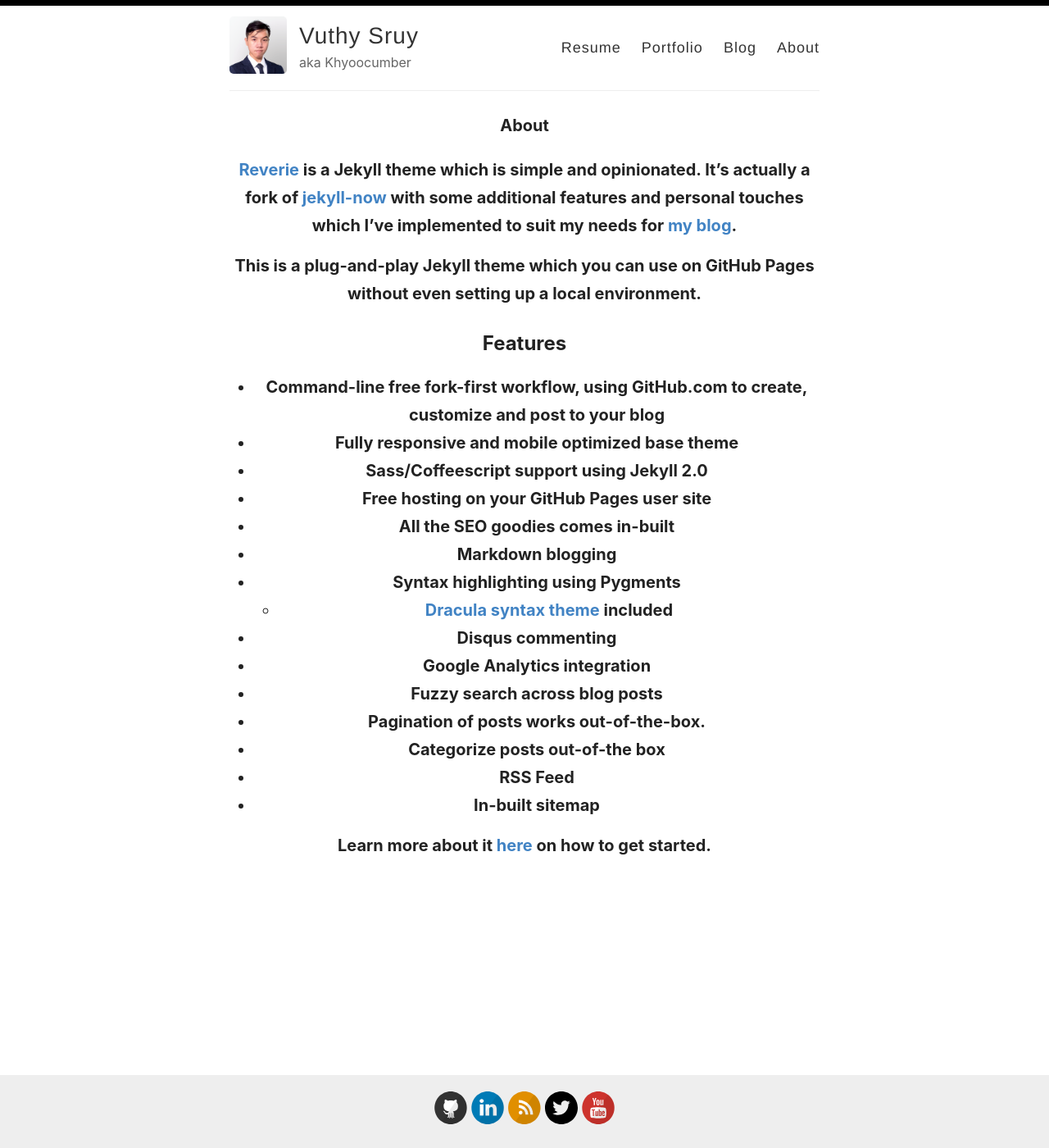
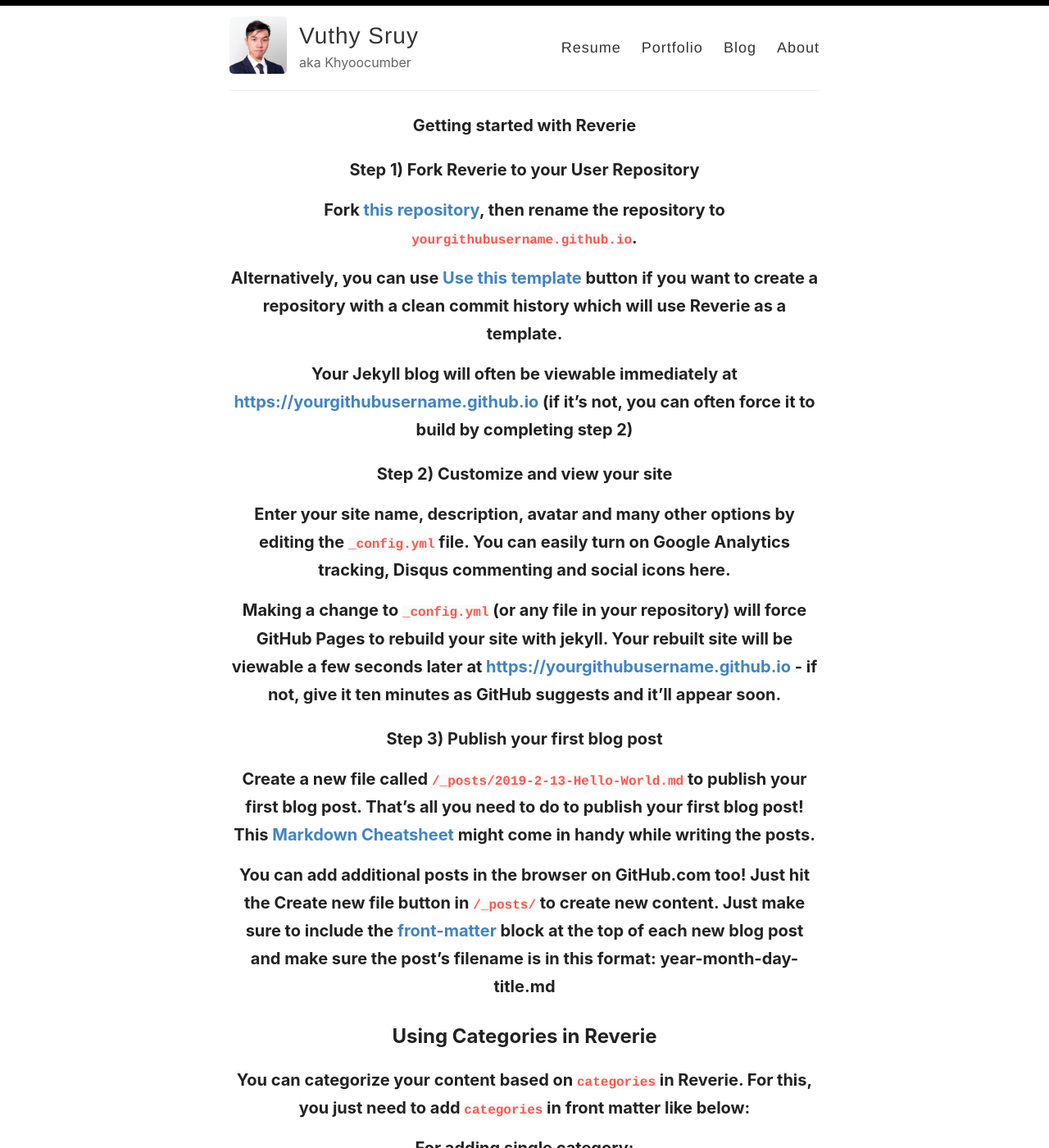
Before and after one commit to VuthySruy/VuthySruy.github.io, a Jekyll site: the page built from _pages/getting-started.md, in a window 1280 px wide and 1400 px high. Shown: the whole window at 82% size. Built offline with Jekyll 4.4.1, drawn with Linux system fonts in a browser that asks for light colours; some of the changed text lies outside the part shown.

Commit message:
Update getting-started.md

````diff
--- a/_pages/getting-started.md
+++ b/_pages/getting-started.md
@@ -1,29 +1,51 @@
 ---
 layout: page
-title: About
-permalink: /about/
+title: Getting started with Reverie
+permalink: /getting-started/
 ---
 
-[Reverie](https://github.com/amitmerchant1990/reverie) is a Jekyll theme which is simple and opinionated. It's actually a fork of [jekyll-now](https://github.com/barryclark/jekyll-now) with some additional features and personal touches which I've implemented to suit my needs for [my blog](https://www.amitmerchant.com).
+### Step 1) Fork Reverie to your User Repository
 
-This is a plug-and-play Jekyll theme which you can use on GitHub Pages without even setting up a local environment.
+Fork [this repository](https://github.com/amitmerchant1990/reverie), then rename the repository to `yourgithubusername.github.io`.
 
-## Features
+Alternatively, you can use [Use this template](https://github.com/amitmerchant1990/reverie/generate) button if you want to create a repository with a clean commit history which will use Reverie as a template.
 
-- Command-line free fork-first workflow, using GitHub.com to create, customize and post to your blog
-- Fully responsive and mobile optimized base theme
-- Sass/Coffeescript support using Jekyll 2.0
-- Free hosting on your GitHub Pages user site
-- All the SEO goodies comes in-built
-- Markdown blogging
-- Syntax highlighting using Pygments
-    - [Dracula syntax theme](https://draculatheme.com/) included
-- Disqus commenting
-- Google Analytics integration
-- Fuzzy search across blog posts
-- Pagination of posts works out-of-the-box.
-- Categorize posts out-of-the box
-- RSS Feed
-- In-built sitemap
+Your Jekyll blog will often be viewable immediately at <https://yourgithubusername.github.io> (if it's not, you can often force it to build by completing step 2)
 
-Learn more about it [here](https://github.com/amitmerchant1990/reverie) on how to get started.
+### Step 2) Customize and view your site
+
+Enter your site name, description, avatar and many other options by editing the `_config.yml` file. You can easily turn on Google Analytics tracking, Disqus commenting and social icons here.
+
+Making a change to `_config.yml` (or any file in your repository) will force GitHub Pages to rebuild your site with jekyll. Your rebuilt site will be viewable a few seconds later at <https://yourgithubusername.github.io> - if not, give it ten minutes as GitHub suggests and it'll appear soon.
+
+### Step 3) Publish your first blog post
+
+Create a new file called `/_posts/2019-2-13-Hello-World.md` to publish your first blog post. That's all you need to do to publish your first blog post! This [Markdown Cheatsheet](https://github.com/adam-p/markdown-here/wiki/Markdown-Cheatsheet) might come in handy while writing the posts.
+
+> You can add additional posts in the browser on GitHub.com too! Just hit the <kbd>Create new file</kbd> button in `/_posts/` to create new content. Just make sure to include the [front-matter](http://jekyllrb.com/docs/frontmatter/) block at the top of each new blog post and make sure the post's filename is in this format: year-month-day-title.md
+
+## Using Categories in Reverie
+
+You can categorize your content based on `categories` in Reverie. For this, you just need to add `categories` in front matter like below:
+
+For adding single category:
+
+```md
+categories: JavaScript
+```
+
+For adding multiple categories:
+
+```md
+categories: [PHP, Laravel]
+```
+
+The contegorized content can be shown over this URL: <https://yourgithubusername.github.io/categories/>
+
+## RSS
+
+The generated [RSS feed](https://en.wikipedia.org/wiki/RSS) of your blog can be found at <https://yourgithubusername.github.io/feed>. You can see the example RSS feed over [here](https://www.amitmerchant.com/reverie/feed).
+
+## Sitemap
+
+The generated sitemap of your blog can be found at <https://yourgithubusername.github.io/sitemap>. You can see the example sitemap feed over [here](https://www.amitmerchant.com/reverie/sitemap).
````
